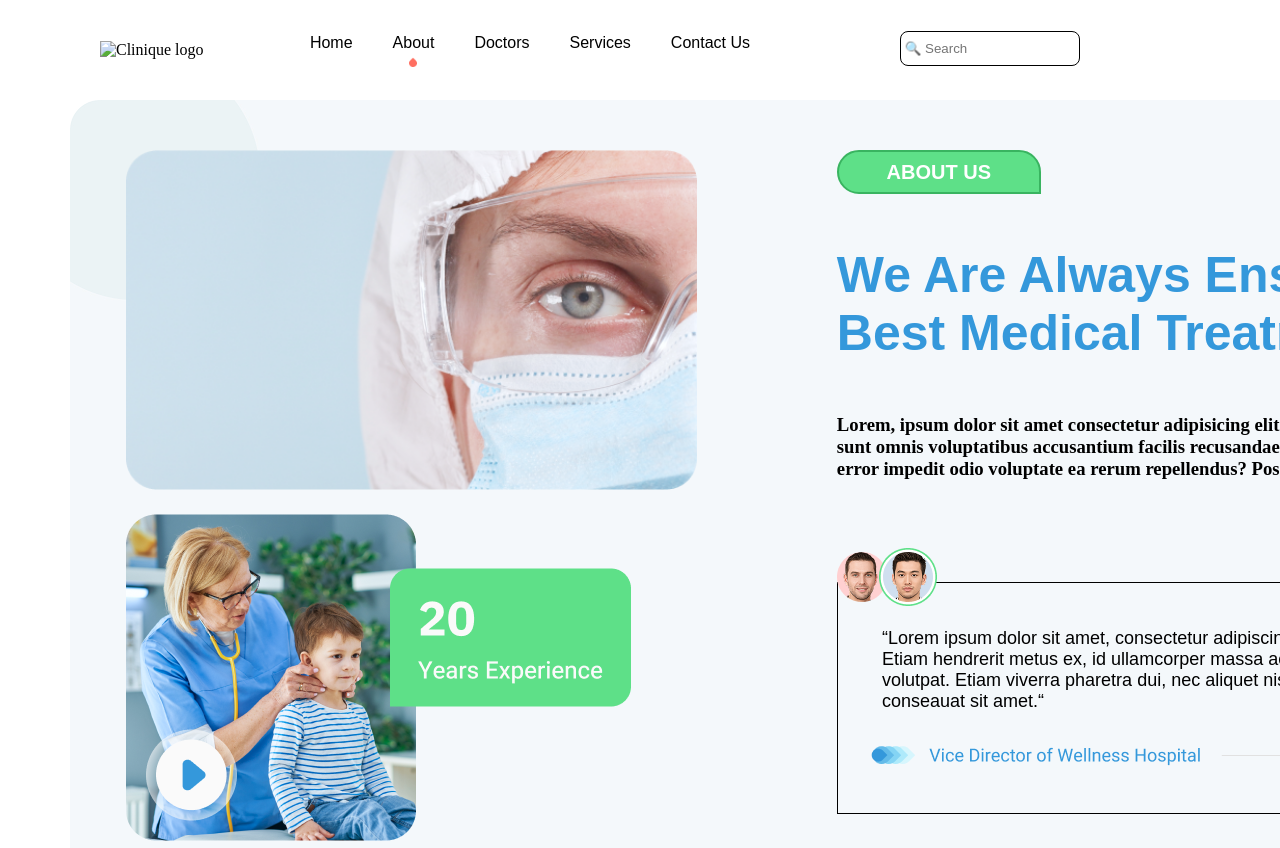
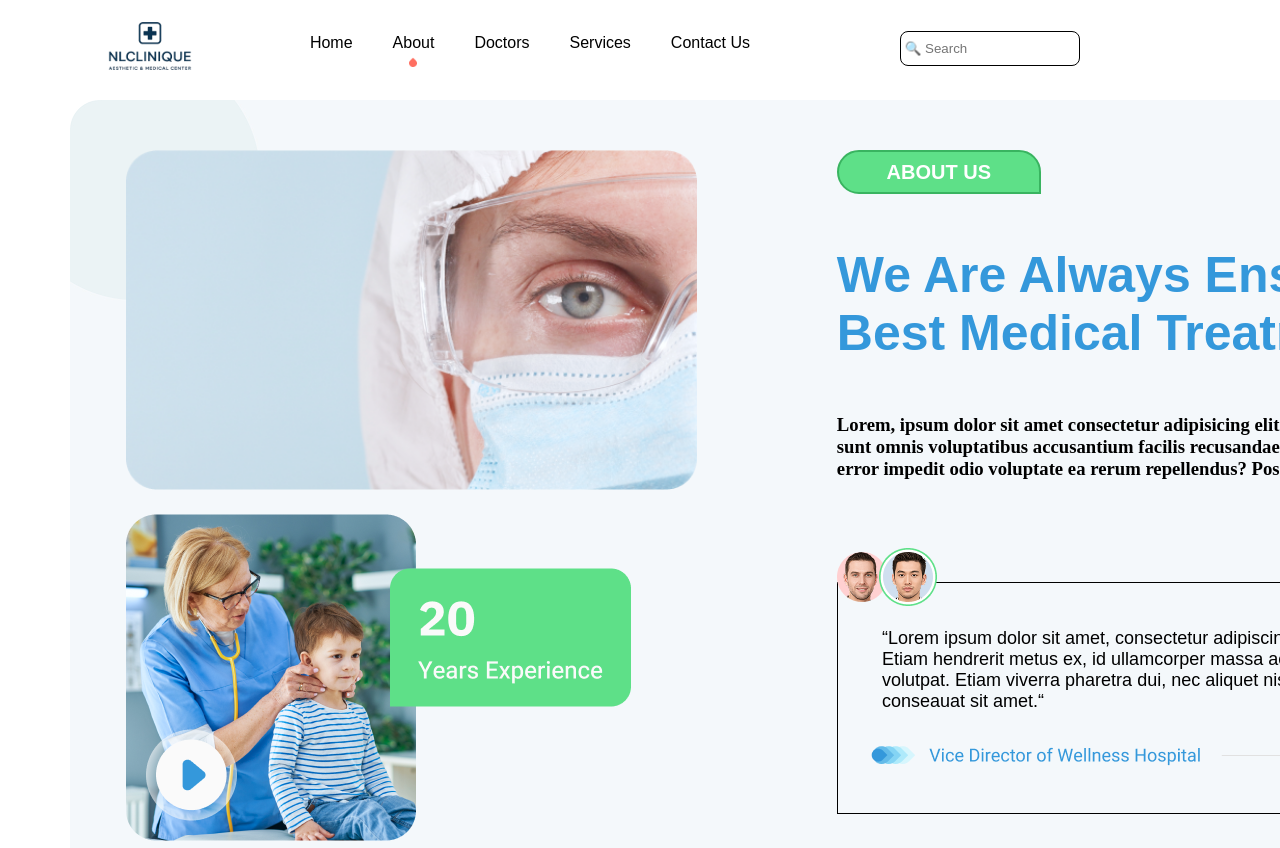
Before and after one commit to Gourita-M/NLCLINIQUE-V2-Brief, a plain HTML site: page html/about.html in a window 1280 px wide. Shown: the top 848 px of the page. Drawn offline with Linux system fonts and the light colour scheme; the site is published under a folder, as on GitHub Pages, so addresses that start at the root find nothing.

Commit message:
Edited About Page . Logo not Showing in the Live Page

```diff
--- a/html/about.html
+++ b/html/about.html
@@ -11,7 +11,7 @@
                            <nav>
                                   <div class="bar">
                                         <div>
-                                                <img src="/img/logo.png" alt="Clinique logo" height="100px">
+                                                <img src="../img/logo.png" alt="Clinique logo" height="100px">
                                         </div>
                                         <div class="link-search">
                                             <div>
```
